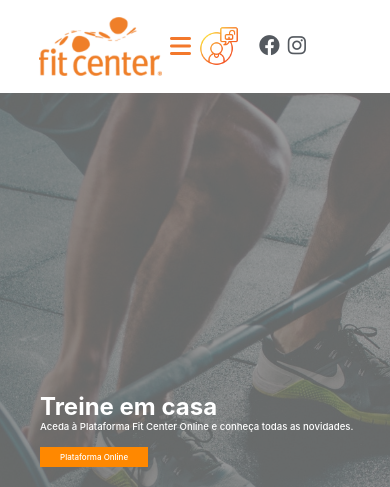
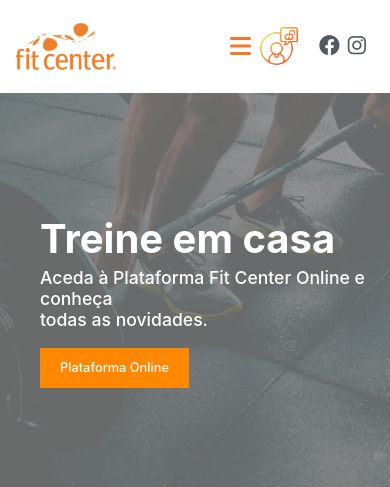
Before and after one commit to Marycorreia12/Responsive-Clone-Gym-Website, a plain HTML site: page index.html in a window 390 px wide. Shown: the top 487 px of the page. Drawn offline with Linux system fonts and the light colour scheme; a web font is replaced by a local one.

Commit message:
breakpoints updated

```diff
--- a/index.html
+++ b/index.html
@@ -50,7 +50,7 @@
                 <img src="./img/pexels-victor-freitas-841130.jpg" alt="">
                 <div class="content">
                     <h1>Treine em casa</h1>
-                    <h2>Aceda à Plataforma Fit Center Online e conheça todas as novidades.</h2>
+                    <h2>Aceda à Plataforma Fit Center Online e conheça<br> todas as novidades.</h2>
                     <a class="btn-1" href="./link/acess.html">Plataforma Online</a>
                 </div>
                 <div class="contact">
--- a/js/slider.js
+++ b/js/slider.js
@@ -50,8 +50,8 @@
     prevSlide();
 });
 
-//Auto slide
+/* //Auto slide
 if(auto){
     //Run next slide at interval time
     slideInterval = setInterval(nextSlide, intervalTime);
-}
+} */
--- a/scss/_breakpoints.scss
+++ /dev/null
@@ -1,3 +0,0 @@
-@include mediaXl{
-
-}
--- a/scss/_header.scss
+++ b/scss/_header.scss
@@ -16,7 +16,6 @@
     }
 
     nav{
-        width: 800px;
         display: flex;
         align-items: center;
         ul{
@@ -114,8 +113,8 @@
 
 @media (max-width: 1023px){
     #header{
+        padding: 0;
         nav{
-            width: 200px;
             .navbar{
                 position: absolute;
                 top: 100%;
--- a/scss/_slider.scss
+++ b/scss/_slider.scss
@@ -219,6 +219,7 @@
 
 @media(max-width: 500px){
     #home-slider{
+        height: 60vh;
         .slider{
                 .slide{
                         .content{
--- a/scss/style.scss
+++ b/scss/style.scss
@@ -10,7 +10,6 @@
 @import 'zonasTreino';
 @import 'aulasGrupo';
 @import 'acess';
-@import 'breakpoints';
 
 *{
     box-sizing: border-box;
```
Also changed, not shown: dist/css/style.css, src/css/style.css, 1 other file.
